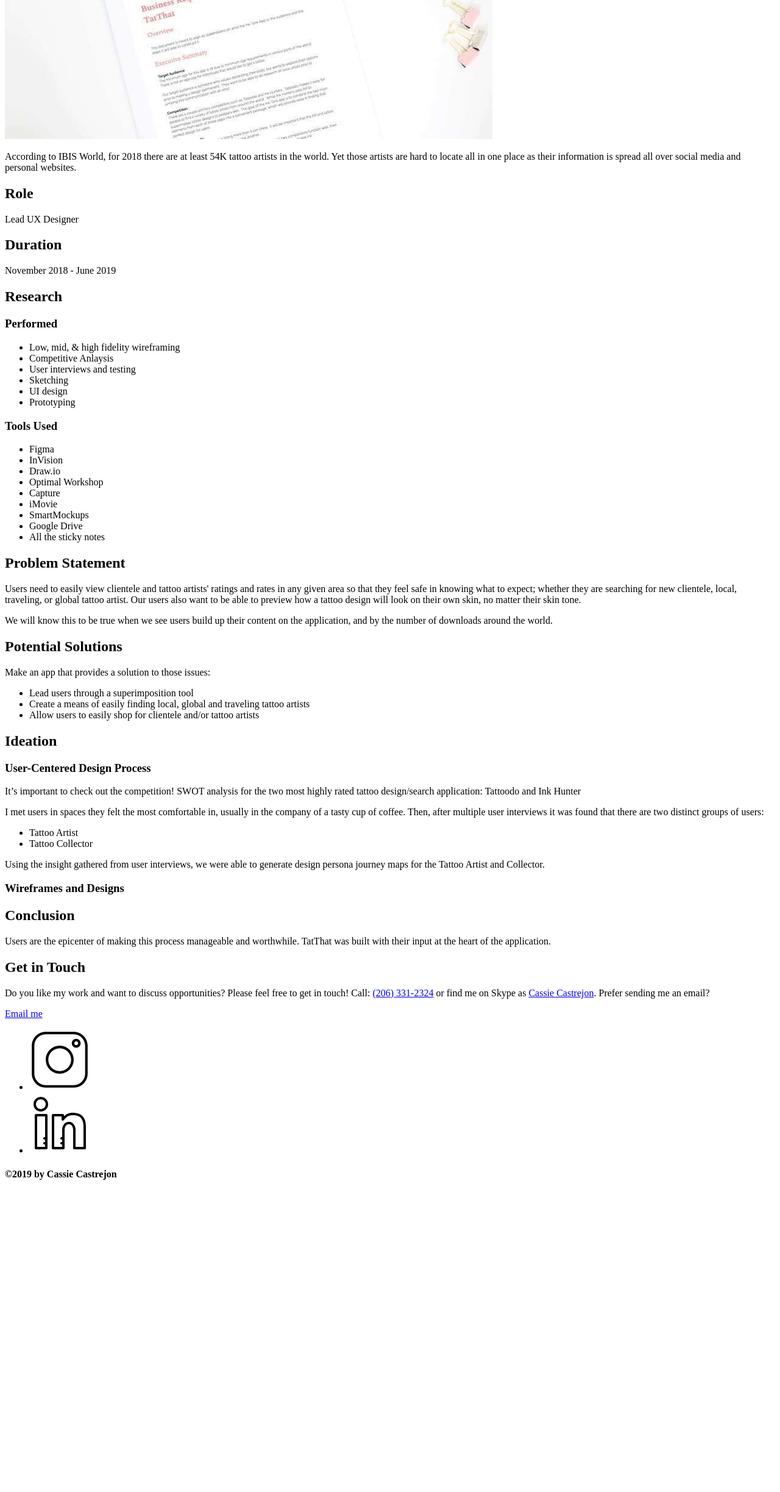
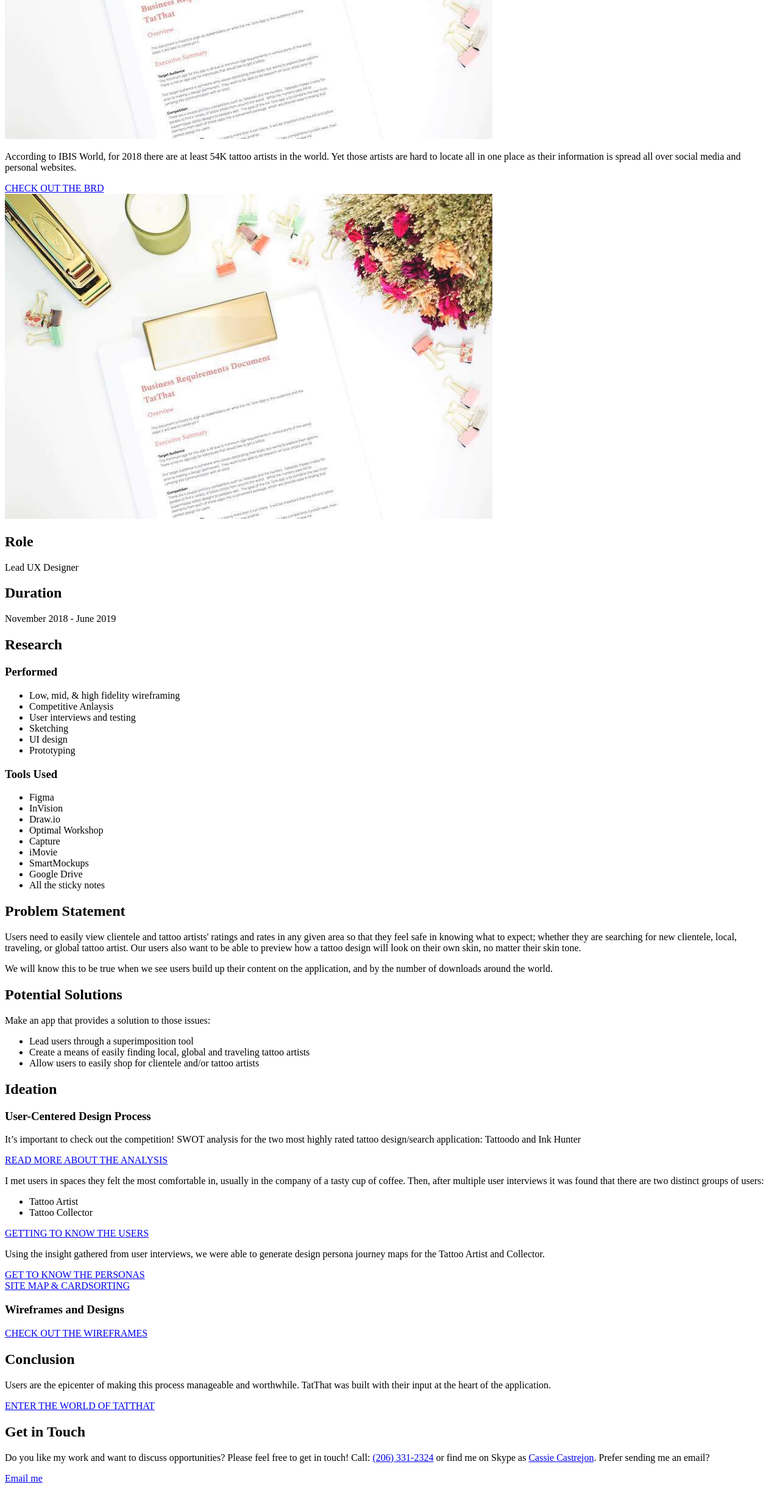
Before and after one commit to castrec916/portfolio-website, a plain HTML site: page tatthat.html in a window 1280 px wide. Shown: the part 1279-3726 px from the top of the page at 61% size. Before the commit the page ends 3235 px from the top, so only its background shows below. Drawn offline with Linux system fonts and the light colour scheme.

Commit message:
updated tatthat pdf code

```diff
--- a/tatthat.html
+++ b/tatthat.html
@@ -28,7 +28,7 @@
     <h1>TatThat</h1>
     <div>
       <picture>
-        <source srcset="img/tatthat/tatthat_top_mobile.png" media="(max-width:767px)">
+        <source srcset="img/tatthat/tatthat_mobile/tatthat_top_mobile.png" media="(max-width:767px)">
         <img src="img/tatthat/tatthat_top.png" alt="TatThat">
       </picture>
     </div><!-- end of first open column for TatThat image-->
@@ -48,7 +48,7 @@
           </div>
           <div>
             <picture>
-              <source srcset="img/tatthat/brd_image_mobile.jpg" media="(max-width:767px)">
+              <source srcset="img/tatthat/tatthat_mobile/brd_image_mobile.jpg" media="(max-width:767px)">
               <img src="img/tatthat/brd_image.jpg" alt="TatThat">
             </picture>
           </div>
@@ -56,9 +56,18 @@
             <p> According to IBIS World, for 2018 there are at least 54K tattoo artists in the world. Yet those artists are hard to locate all in one place as their information is spread all over social media and personal websites.
             </p>
           </div>
+          <div>
+            <a href="files/brd.pdf" target="_blank" download>CHECK OUT THE BRD</a>
+            </div>
         </div>
 
         <div>
+          <div>
+            <picture>
+              <source srcset="img/tatthat/tatthat_mobile/brd_image_mobile.jpg" media="(max-width:767px)">
+              <img src="img/tatthat/brd_image.jpg" alt="TatThat">
+            </picture>
+          </div>
           <div>
             <h2>Role</h2>
           </div>
@@ -152,20 +161,34 @@
             </p>
           </div>
           <div>
+              <a href="files/competitive_analysis.pdf" target="_blank" download>READ MORE ABOUT THE ANALYSIS</a>
+            </div>
+          <div>
             <p>I met users in spaces they felt the most comfortable in, usually in the company of a tasty cup of coffee. Then, after multiple user interviews it was found that there are two distinct groups of users:
+              </p>
               <ul>
                 <li>Tattoo Artist</li>
                 <li>Tattoo Collector</li>
               </ul>
-            </p>
           </div>
+          <div><a href="files/user_research_analysis.pdf" target="_blank" download>GETTING TO KNOW THE USERS</a>
+            </div>
           <div>
             <p>Using the insight gathered from user interviews, we were able to generate design persona journey maps for the Tattoo Artist and Collector.
             </p>
           </div>
           <div>
+            <a href="files/persona_user_flow.pdf" target="_blank" download>GET TO KNOW THE PERSONAS</a>
+            </div>
+            <div>
+              <a href="files/refining_the_sitemap.pdf" target="_blank" download>SITE MAP & CARDSORTING </a>
+              </div>
+          <div>
             <h3>Wireframes and Designs</h3>
           </div>
+          <div>
+            <a href="https://www.figma.com/file/fYUJFFsoyAmj1Iinn1Rzug9w/TatThat?node-id=128%3A1471">CHECK OUT THE WIREFRAMES</a>
+            </div>
         </div>
         <div>
           <div>
@@ -175,6 +198,9 @@
             <p>Users are the epicenter of making this process manageable and worthwhile. TatThat was built with their input at the heart of the application.
             </p>
           </div>
+          <div>
+            <a href="https://www.figma.com/proto/CAAsz1C0Wak5bcG77Z1xB5Jh/High-Fidelity-TatThat?node-id=0%3A1&scaling=scale-down">ENTER THE WORLD OF TATTHAT</a>
+            </div>
         </div>
 
       </div>
```
